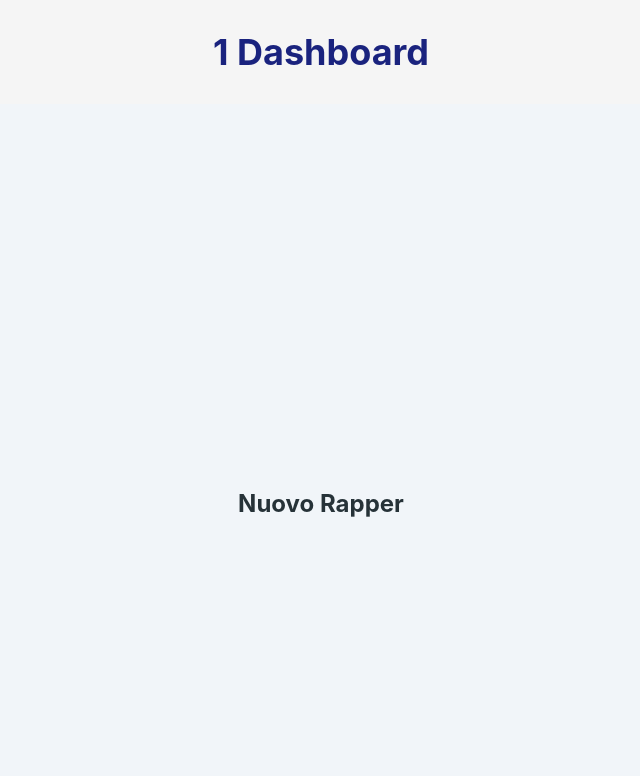
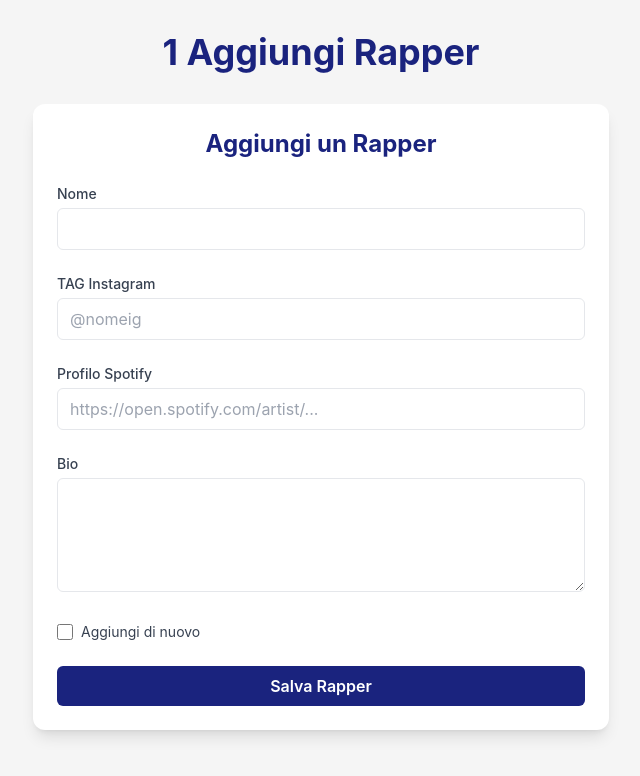
Before and after one commit to francescolarocca/freestyle-web-fe, a React (Vite) app: page /muretto/1/rapper/new in a window 1280 px wide. Shown: the top 776 px of the page, without its empty margins (319-959 px from the left). Built offline with nearby package versions, Linux system fonts and the light colour scheme; no server answers; the HTML template or start-up script is replaced by a standard one.

Commit message:
rapper add

```diff
--- a/src/components/rapper/RapperList.jsx
+++ b/src/components/rapper/RapperList.jsx
@@ -1,16 +1,26 @@
 import React from "react";
 
-const RapperList = ({ rappers, onRapperClick }) => {
+const RapperList = ({ rappers, onRapperClick,onDeleteRapper }) => {
   return (
-    <div className="grid grid-cols-2 sm:grid-cols-3 md:grid-cols-4 lg:grid-cols-5 gap-6 p-6">
+    <div className=" relative grid grid-cols-2 sm:grid-cols-3 md:grid-cols-4 lg:grid-cols-5 gap-6 p-6">
       {rappers?.map((rapper, index) => (
         <div
         key={index}
         onClick={() => onRapperClick?.(rapper)}
-          className="cursor-pointer flex flex-col items-center bg-white rounded-2xl shadow-md p-4 hover:shadow-xl transition-all duration-200 hover:scale-105"
+        className="relative cursor-pointer flex flex-col items-center bg-white rounded-2xl shadow-md p-4 hover:shadow-xl transition-all duration-200 hover:scale-105"
       >
+        <button
+          onClick={(e) => {
+            e.stopPropagation(); // Prevent the click event from bubbling up to the rapper card
+            onDeleteRapper?.(rapper);
+          }}
+          className="absolute top-1 right-1 md:-top-2 md:-right-2 bg-white text-slate-500 hover:text-red-500 rounded-full w-6 h-6 flex items-center justify-center shadow-md z-10"
+        >
+          ×
+        </button>
+
         <img
-            src={rapper.image? rapper.image : "/images/rapper_placeholder.png"}
+          src={rapper.image ? rapper.image : "/images/rapper_placeholder.png"}
           alt={rapper.nome}
           className="w-20 h-20 rounded-full object-cover object-center mb-3"
         />
--- a/src/pages/muretto/MurettoContext.jsx
+++ b/src/pages/muretto/MurettoContext.jsx
@@ -4,7 +4,6 @@ export const MurettoContext = createContext(null); // puoi tipizzare meglio se v
 
 export const useMuretto = () => {
   const context = useContext(MurettoContext);
-  console.log("context", context);
   if (!context) throw new Error("useMuretto deve essere usato dentro <MurettoProvider />");
   return context.value;
 };
--- a/src/pages/muretto/MurettoLayout.jsx
+++ b/src/pages/muretto/MurettoLayout.jsx
@@ -19,7 +19,7 @@ function MurettoLayout() {
       'modalita': `${aliasMuretto} Modalita`,
       'OneVsOne': `${aliasMuretto} Modalita 1vs1`,
       'TwoVsTwo': `${aliasMuretto} Modalita 2vs2`,
-      'new-rapper': `${aliasMuretto} Aggiungi Rapper`,
+      'new': `${aliasMuretto} Aggiungi Rapper`,
     };
     const parts = location.pathname.split('/');
     const last = parts[parts.length - 1];
--- a/src/pages/muretto/rapper/NewRapper.jsx
+++ b/src/pages/muretto/rapper/NewRapper.jsx
@@ -1,9 +1,149 @@
-import React from "react";
+import React , { useState }from "react";
+import {addRapper} from "../../../services/muretto.js";
+import { useMuretto } from '../MurettoContext';
+import { useNavigate } from "react-router-dom";
+function NewRapper() {
+    const  muretto  = useMuretto();
+    let [showSuccess, setShowSuccess] = useState(false);
+    const navigate = useNavigate();
+    const handleChange = (
+      e
+    ) => {
+      const { name, value, type, checked } = e.target;
+      setFormData(prev => ({
+        ...prev,
+        [name]: type === 'checkbox' ? checked : value,
+      }));
+    };
+  const [formData, setFormData] = useState({
+    nome: '',
+    instagramLink: '',
+    spotifyLink: '',
+    bio: '',
+    addAgain: false,
+  });
 
-function NewRapper() {
+  const handleSubmit = async (event) => {
+    event.preventDefault();
+    const formData = new FormData(event.target);
+    const rapperData = Object.fromEntries(formData.entries());
+    let addRapperRequest = {
+      valore : muretto.valore,
+      alias : muretto.alias,
+      rapper : rapperData
+    }
+    await addRapper(addRapperRequest);
+    setShowSuccess(true)
+
+    setTimeout(() => {
+      setShowSuccess(false);
+    }, 3000);
+
+    console.log("Rapper data submitted:", rapperData);
+    if(formData.get('addAgain') == "on") {
+      navigate(`/muretto/${muretto.alias}/rapper/new`);
+    }else{
+      navigate(`/muretto/${muretto.alias}/rapper`);
+    }
+}
   return (
-    <div className="min-h-screen bg-slate-100 flex justify-center items-center">
-      <h1 className="text-2xl font-bold">Nuovo Rapper</h1>
+
+    <div className="relative max-w-xl mx-auto">
+    {/* ✅ Notifica animata */}
+    <div
+      className={`absolute top-0 left-0 right-0 mx-auto mt-[-3rem] w-fit transition-all duration-500 ease-out ${
+        showSuccess
+          ? 'opacity-100 translate-y-12'
+          : 'opacity-0 -translate-y-4 pointer-events-none'
+      }`}
+    >
+      <div className="bg-green-500 text-white px-6 py-2 rounded-xl shadow-lg text-sm font-medium">
+        Rapper aggiunto con successo!
+      </div>
+    </div>
+    <form
+      onSubmit={handleSubmit}
+      className="max-w-xl mx-auto bg-white shadow-lg p-6 rounded-xl space-y-6"
+    >
+      <h2 className="text-2xl font-bold text-center text-primary">
+        Aggiungi un Rapper
+      </h2>
+
+      <div>
+        <label className="block text-sm font-medium text-gray-700 mb-1">
+          Nome
+        </label>
+        <input
+          type="text"
+          name="nome"
+          value={formData.nome}
+          onChange={handleChange}
+          className="w-full border rounded-md px-3 py-2 focus:outline-none focus:ring-2 focus:ring-primary"
+          required
+        />
+      </div>
+
+      <div>
+        <label className="block text-sm font-medium text-gray-700 mb-1">
+          TAG Instagram
+        </label>
+        <input
+          type="text"
+          name="instagramLink"
+          value={formData.instagramLink}
+          onChange={handleChange}
+          placeholder="@nomeig"
+          className="w-full border rounded-md px-3 py-2 focus:outline-none focus:ring-2 focus:ring-primary"
+        />
+
+      </div>
+
+      <div>
+        <label className="block text-sm font-medium text-gray-700 mb-1">
+          Profilo Spotify
+        </label>
+        <input
+          type="text"
+          name="spotifyLink"
+          value={formData.spotifyLink}
+          onChange={handleChange}
+          placeholder="https://open.spotify.com/artist/..."
+          className="w-full border rounded-md px-3 py-2 focus:outline-none focus:ring-2 focus:ring-primary"
+        />
+      </div>
+
+      <div>
+        <label className="block text-sm font-medium text-gray-700 mb-1">
+          Bio
+        </label>
+        <textarea
+          name="bio"
+          value={formData.bio}
+          onChange={handleChange}
+          rows={4}
+          className="w-full border rounded-md px-3 py-2 focus:outline-none focus:ring-2 focus:ring-primary"
+        />
+      </div>
+      <div className="flex items-center space-x-2">
+        <input
+          type="checkbox"
+          name="addAgain"
+          checked={formData.addAgain}
+          onChange={handleChange}
+          className="h-4 w-4 text-primary border-gray-300 rounded focus:ring-primary"
+        />
+        <label htmlFor="attivo" className="text-sm text-gray-700">
+          Aggiungi di nuovo
+        </label>
+      </div>
+
+      <button
+        type="submit"
+        className="w-full bg-primary text-white font-semibold py-2 px-4 rounded-md hover:bg-opacity-90 transition  hover:border-green-700"
+      >
+        Salva Rapper
+      </button>
+    </form>
     </div>
   );
 }
--- a/src/pages/muretto/rapper/RapperPage.jsx
+++ b/src/pages/muretto/rapper/RapperPage.jsx
@@ -4,11 +4,15 @@ import RapperList from '../../../components/rapper/RapperList';
 import Button from '../../../components/ui/Button';
 import { useNavigate } from 'react-router-dom';
 import { useMuretto } from '../MurettoContext';
+import { deleteRapper } from '../../../services/muretto';
 function RapperPage() {
   const navigate = useNavigate();
   const  muretto  = useMuretto();
   function handleRapperClick(rapper) {
     console.log('Rapper clicked:', rapper);
+  }
+ async function onDeleteRapper(rapper) {
+    deleteRapper({ "valore": muretto.valore, "alias": muretto.alias, "nome": rapper.nome });
   }
   function aggiungiRapper() {
     console.log('Aggiungi rapper:');
@@ -16,7 +20,7 @@ function RapperPage() {
   }
   return (
     <div className="min-h-screen bg-slate-100">
-      <RapperList rappers={muretto?.rapper} onRapperClick={handleRapperClick} />
+      <RapperList rappers={muretto?.rapper} onRapperClick={handleRapperClick} onDeleteRapper={onDeleteRapper}/>
       <div className='flex justify-center items-center mt-4'>
         <Button label="Aggiungi Rapper" onClick={aggiungiRapper}></Button>
       </div>
--- a/src/services/muretto.js
+++ b/src/services/muretto.js
@@ -3,3 +3,20 @@ import api from './api';
 export const findAllMuretti = () => api.get('/filtrati', {params: {
     tipo: 'Muretto'
 }});
+
+export const addRapper = (addRapperRequest) => api.post('/addRapper', addRapperRequest, {
+    headers: {
+        'Content-Type': 'application/json'
+    }
+});
+
+export const deleteRapper = (deleteRapperRequest) => {
+    let valore = deleteRapperRequest.valore;
+    let alias = deleteRapperRequest.alias;
+    let nome = deleteRapperRequest.nome;
+    api.delete((`/deleteRapper/${valore}/${alias}?nome=${nome}`), {
+    headers: {
+        'Content-Type': 'application/json'
+    }
+})}
+;
```
Lines whose indentation alone changed are shown as unchanged.
